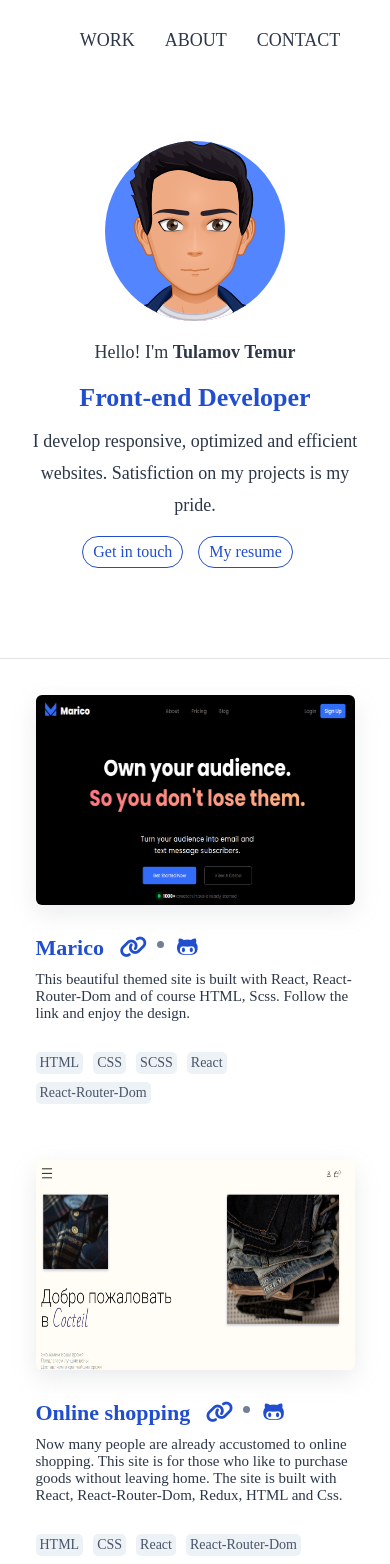
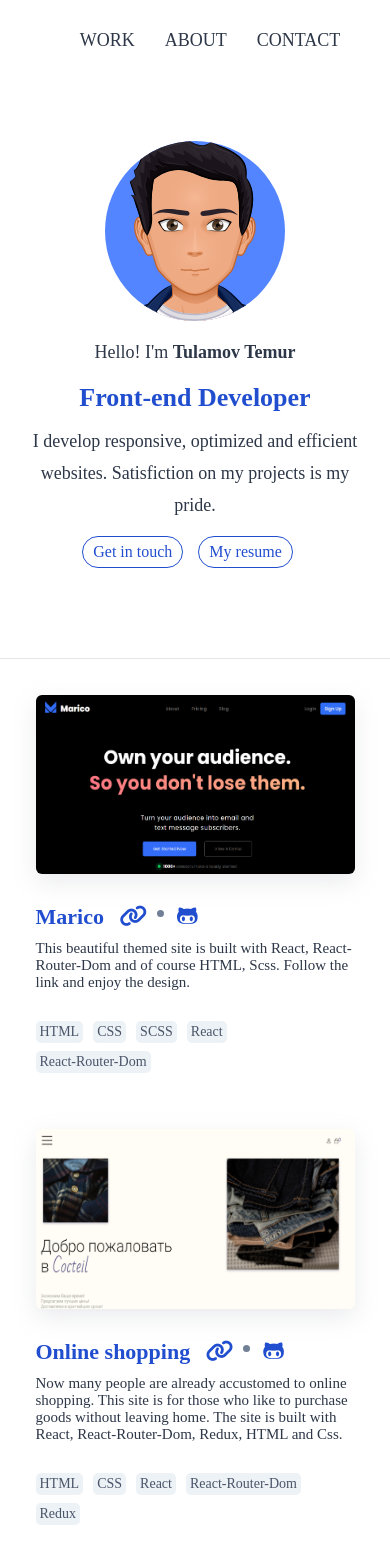
Before and after one commit to Temur9/portfoliopage, a React (Create React App) app: page / in a window 390 px wide. Shown: the top 1564 px of the page. Built offline with nearby package versions, Linux system fonts and the light colour scheme; a web font is replaced by a local one.

Commit message:
fixed container pictures

```diff
--- a/src/components/Work/Work.scss
+++ b/src/components/Work/Work.scss
@@ -15,6 +15,7 @@
             margin: 0 0 96px;
             padding: 0 24px;
 
+
             .work-picture {
                 box-shadow: rgba(149, 157, 165, 0.2) 0px 8px 24px;
                 border-radius: 6px;
@@ -29,7 +30,8 @@
                 .picture_link {
                     img {
                         width: 100%;
-                        height: 350px;
+                        aspect-ratio: 16/9;
+                        height: auto;
                         vertical-align: middle;
                     }
                 }
@@ -108,14 +110,6 @@
                 margin: 0 0 48px;
                 padding: 0 16px;
 
-                .work-picture {
-                    .picture_link {
-                        img {
-                            height: 280px;
-                        }
-                    }
-                }
-
                 .work-h4 {
                     margin-bottom: 20px;
 
@@ -149,16 +143,6 @@
             // flex-direction: column;
             .work-container {
                 width: 100%;
-
-                .work-picture {
-
-                    .picture_link {
-                        img {
-                            height: 400px;
-                        }
-                    }
-                }
-
             }
         }
     }
@@ -171,15 +155,6 @@
         .work-section {
 
             .work-container {
-
-                .work-picture {
-
-                    .picture_link {
-                        img {
-                            height: 210px;
-                        }
-                    }
-                }
 
                 .work-h4 {
                     margin-bottom: 10px;
```
